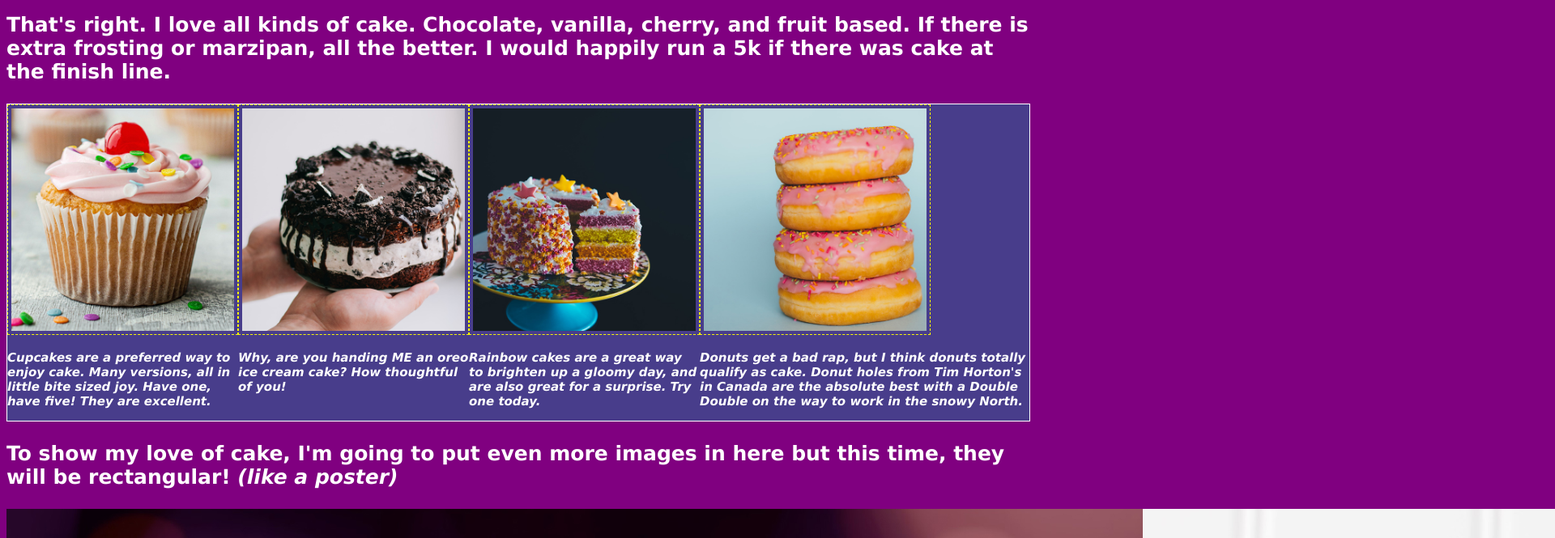
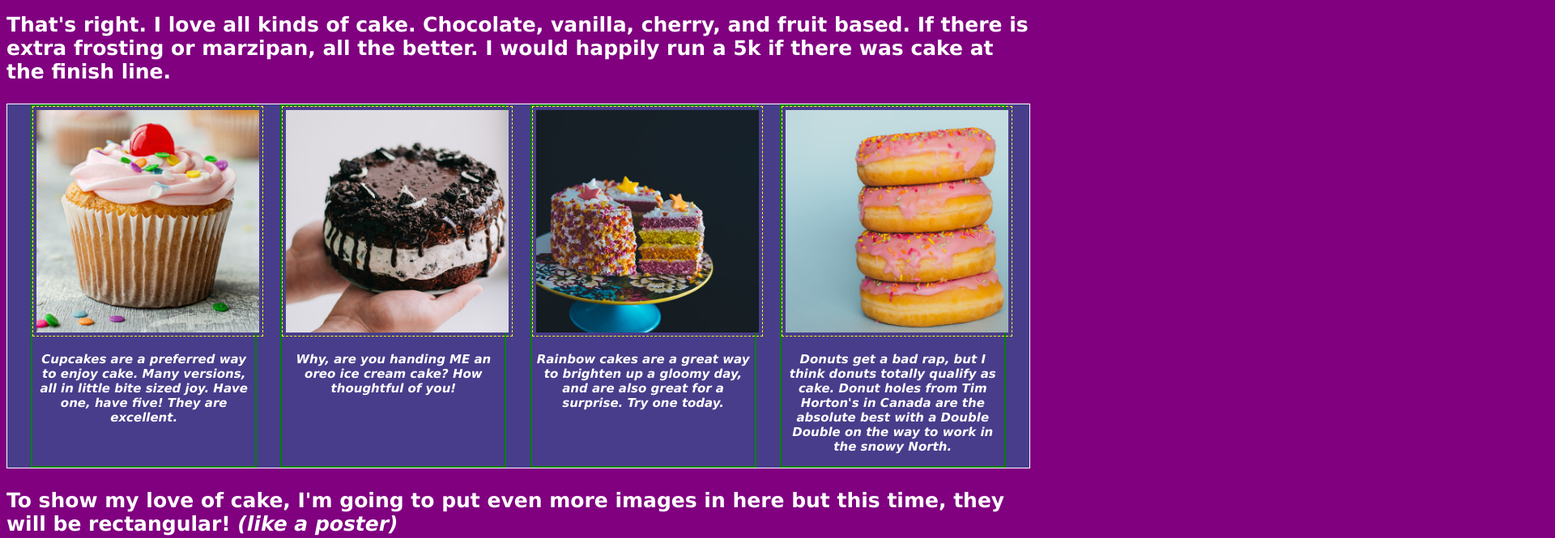
Before and after one commit to scottfeher/HTML-CSS, a plain HTML site: page cake.html in a window 1280 px wide. Shown: the part 860-1525 px from the top of the page at 81% size, 1920 px wide, since content can reach past the window. Drawn offline with Linux system fonts and the light colour scheme.

Commit message:
centralised everything and changed the page layout

```diff
--- a/styles.css
+++ b/styles.css
@@ -67,9 +67,12 @@ a{
 .caption{
     font-size: 15px;
     font-style: italic;
+    text-align: center;
 }
 .container {
     display: flex;
+    justify-content: space-evenly;
+    flex-wrap: wrap;
 }
 .cake-item {
 
@@ -78,3 +81,7 @@ a{
     height: 275px;
     padding: 4px;
 }
+.cake-group{
+    border: 2px solid green;
+    width: 275px;
+}
```
